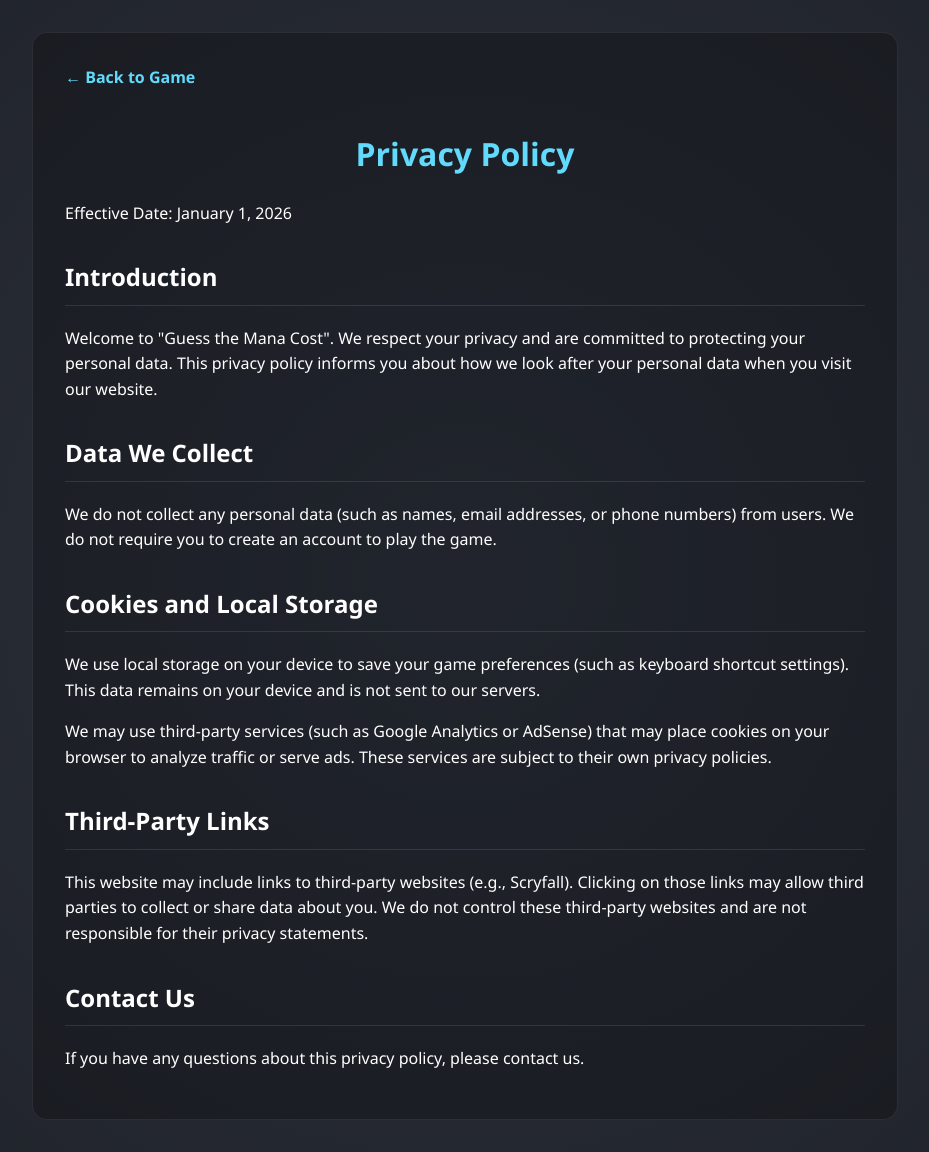
After one commit to ioannismil/mtgguessmanacost, a Flask app: page /privacy in a window 1280 px wide. The commit adds this page. Shown: the whole page, without its empty margins (175-1104 px from the left). Run offline with Flask 3, Linux system fonts and the light colour scheme.

Commit message:
privacy policy

```diff
--- a/app.py
+++ b/app.py
@@ -12,6 +12,10 @@ def index():
         session["score"] = 0
         session["streak"] = 0
     return render_template("index.html", lives=session["lives"], score=session["score"], streak=session.get("streak", 0))
+
+@app.route("/privacy")
+def privacy():
+    return render_template("privacy.html")
 
 @app.route("/reset_game", methods=["POST"])
 def reset_game():
--- a/templates/index.html
+++ b/templates/index.html
@@ -728,6 +728,10 @@
     </div>
   </div>
 
+  <footer style="margin-top: 2rem; padding: 1rem; color: #666; font-size: 0.8rem;">
+    <a href="/privacy" style="color: #666; text-decoration: none;">Privacy Policy</a>
+  </footer>
+
 
 
 
--- /dev/null
+++ b/templates/privacy.html
@@ -0,0 +1,94 @@
+<!DOCTYPE html>
+<html lang="en">
+
+<head>
+    <meta charset="UTF-8">
+    <meta name="viewport" content="width=device-width, initial-scale=1.0">
+    <title>Privacy Policy - Guess the Mana Cost</title>
+    <style>
+        :root {
+            --bg-color: #20232a;
+            --text-color: #fff;
+            --accent: #61dafb;
+        }
+
+        body {
+            margin: 0;
+            padding: 2rem;
+            background-color: var(--bg-color);
+            background: radial-gradient(circle at center, #2c313c 0%, #20232a 100%);
+            color: var(--text-color);
+            font-family: "Segoe UI", Roboto, Helvetica, Arial, sans-serif;
+            line-height: 1.6;
+        }
+
+        .container {
+            max-width: 800px;
+            margin: 0 auto;
+            background: rgba(0, 0, 0, 0.25);
+            padding: 2rem;
+            border-radius: 15px;
+            border: 1px solid rgba(255, 255, 255, 0.08);
+        }
+
+        h1 {
+            color: var(--accent);
+            text-align: center;
+        }
+
+        h2 {
+            border-bottom: 1px solid rgba(255, 255, 255, 0.1);
+            padding-bottom: 0.5rem;
+            margin-top: 2rem;
+        }
+
+        a {
+            color: var(--accent);
+            text-decoration: none;
+        }
+
+        a:hover {
+            text-decoration: underline;
+        }
+
+        .back-link {
+            display: inline-block;
+            margin-bottom: 1rem;
+            font-weight: bold;
+        }
+    </style>
+</head>
+
+<body>
+    <div class="container">
+        <a href="/" class="back-link">← Back to Game</a>
+
+        <h1>Privacy Policy</h1>
+
+        <p>Effective Date: January 1, 2026</p>
+
+        <h2>Introduction</h2>
+        <p>Welcome to "Guess the Mana Cost". We respect your privacy and are committed to protecting your personal data.
+            This privacy policy informs you about how we look after your personal data when you visit our website.</p>
+
+        <h2>Data We Collect</h2>
+        <p>We do not collect any personal data (such as names, email addresses, or phone numbers) from users. We do not
+            require you to create an account to play the game.</p>
+
+        <h2>Cookies and Local Storage</h2>
+        <p>We use local storage on your device to save your game preferences (such as keyboard shortcut settings). This
+            data remains on your device and is not sent to our servers.</p>
+        <p>We may use third-party services (such as Google Analytics or AdSense) that may place cookies on your browser
+            to analyze traffic or serve ads. These services are subject to their own privacy policies.</p>
+
+        <h2>Third-Party Links</h2>
+        <p>This website may include links to third-party websites (e.g., Scryfall). Clicking on those links may allow
+            third parties to collect or share data about you. We do not control these third-party websites and are not
+            responsible for their privacy statements.</p>
+
+        <h2>Contact Us</h2>
+        <p>If you have any questions about this privacy policy, please contact us.</p>
+    </div>
+</body>
+
+</html>
```
